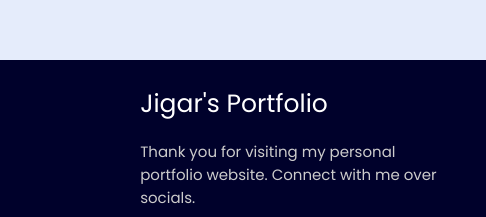
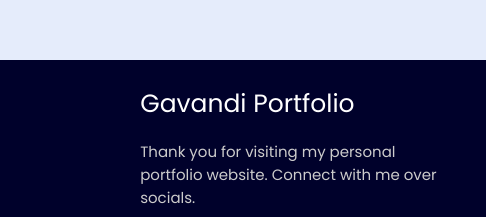
Before and after one commit to gavandiayyanali/Portfolio-Website, a plain HTML site: page index.html in a window 1280 px wide. Shown: the part 7915-8132 px from the top of the page, 0-486 px from the left. Drawn offline with nearby package versions, Linux system fonts and the light colour scheme; no server answers; files whose address does not match are found by name.

Commit message:
Update index.html

```diff
--- a/index.html
+++ b/index.html
@@ -444,7 +444,7 @@
   <div class="box-container">
 
       <div class="box">
-          <h3>Jigar's Portfolio</h3>
+          <h3>Gavandi Portfolio</h3>
           <p>Thank you for visiting my personal portfolio website. Connect with me over socials. <br/> <br/> Keep Rising 🚀. Connect with me over live chat!</p>
       </div>
 
```
